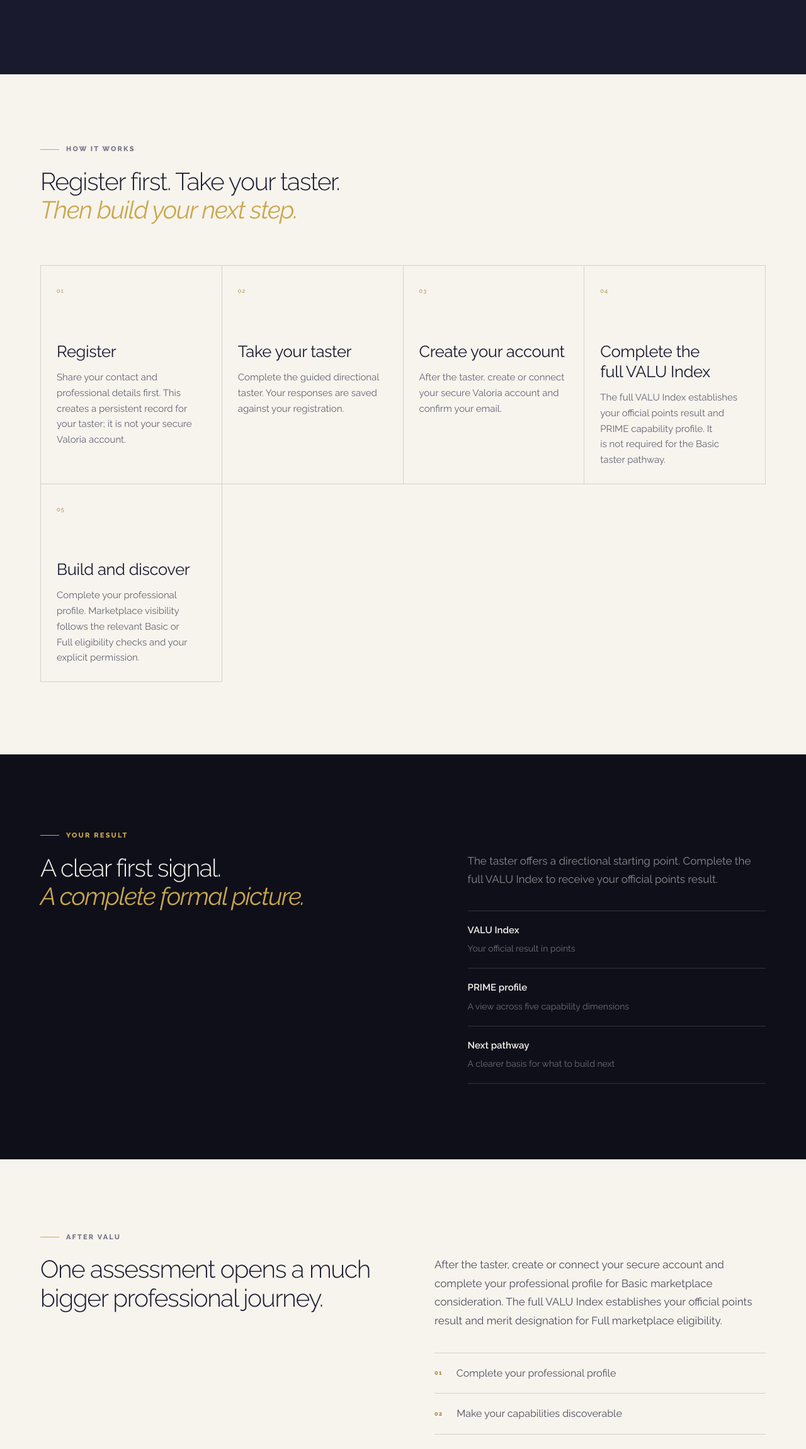
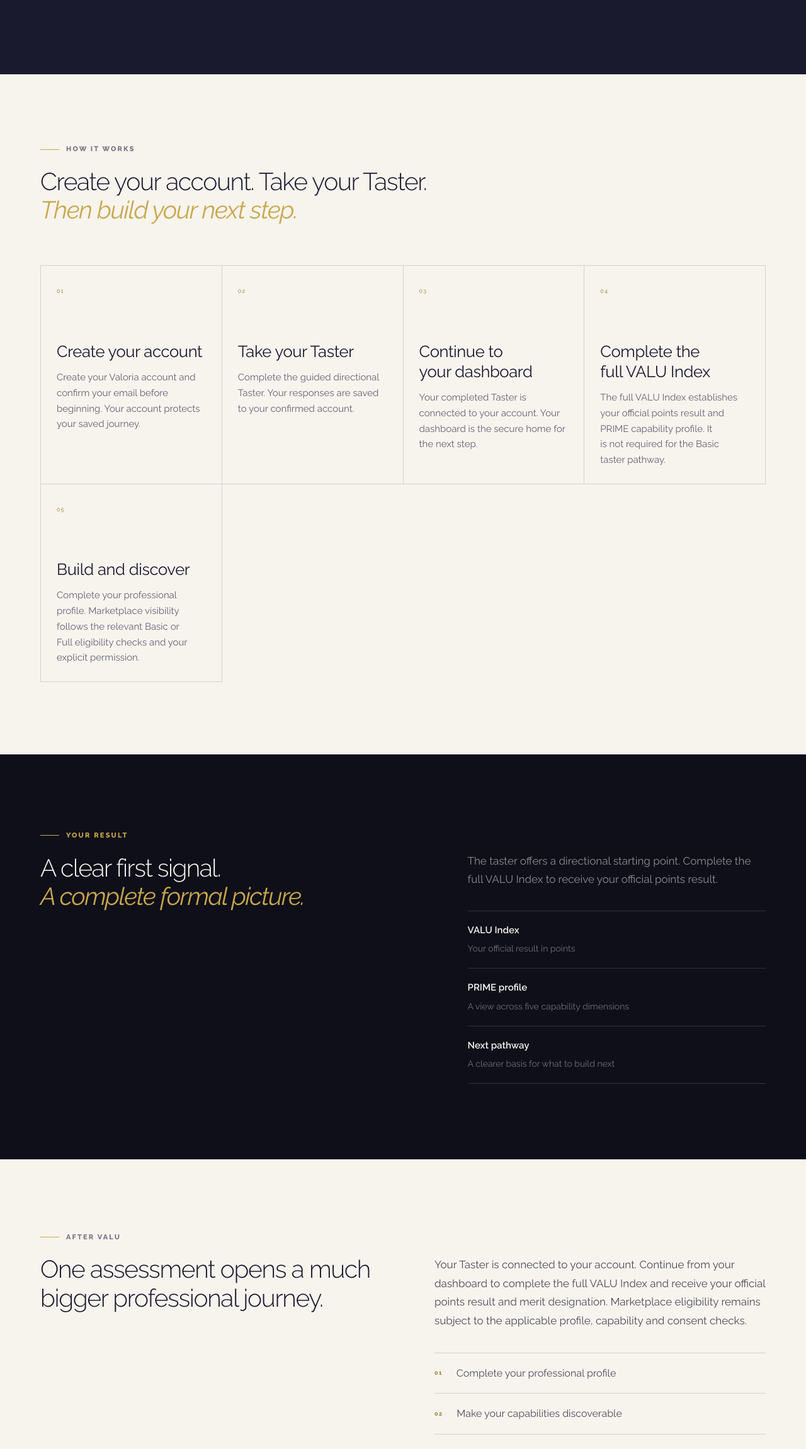
Before and after one commit to riverwayse-sudo/valoria-site, a Next.js app: page /valu/start in a window 1280 px wide. Shown: the part 2125-4426 px from the top of the page at 63% size. Built offline with nearby package versions, Linux system fonts and the light colour scheme; no server answers.

Commit message:
release(site): promote validated staging candidate

```diff
--- a/src/app/valu/start/page.jsx
+++ b/src/app/valu/start/page.jsx
@@ -1,7 +1,6 @@
 import Link from 'next/link'
 import Nav, { AssessmentStartLink } from '@/components/Nav'
 import Footer from '@/components/Footer'
-import { BRAND } from '@/lib/brand'
 
 export const metadata = {
   title: 'Start the VALU Index Taster — Valoria Institute',
@@ -18,17 +17,15 @@ const dimensions = [
 
 const faqs = [
   ['How does it work?', 'Start with the VALU Index Taster, then complete the full VALU Index. You will receive your official points result and PRIME profile.'],
-  ['Do I need an account first?', 'Register your contact and professional details before the taster so your progress has a persistent record. This is not your Valoria account. You create or connect your secure account after the taster, before continuing to the full VALU Index.'],
+  ['Do I need an account first?', 'Yes. Create your Valoria account and confirm your email before beginning the Taster. Your saved Taster then connects to your account, and you can continue to the separate full VALU Index from your dashboard.'],
   ['Who is it for?', 'It is designed for professionals across industries and markets—including leaders, speakers, facilitators, event organisers and organisations—who want credible insight, visibility and access to opportunity.'],
   ['Is it free?', 'Yes. The VALU Index Taster and full VALU Index are free to complete. The wider Valoria ecosystem connects insight to development, visibility and opportunity.'],
   ['Does the result define me?', 'No. The taster is directional, not an official score or permanent label. Your official points result is issued after you complete the full VALU Index.'],
-  ['What happens after I finish?', 'After the taster, create or connect your secure Valoria account. You can complete your professional profile for Basic marketplace consideration. The full VALU Index establishes your official points result and merit designation for Full marketplace eligibility. Public visibility also requires your permission.'],
+  ['What happens after I finish?', 'Your Taster is saved and connected to your confirmed Valoria account. Continue from your dashboard to complete the separate full VALU Index. Your official points result and merit designation are issued only after the full assessment. Public visibility also requires your permission.'],
   ['Can I pause part-way through?', 'Yes. Your progress is saved as you go, and you can return to your dashboard to continue without restarting.'],
 ]
 
 export default function ValuStartPage() {
-  const assessmentUrl = BRAND.assessmentUrl
-
   return <>
 
     <Nav />
@@ -41,7 +38,7 @@ export default function ValuStartPage() {
               <h1 style={{ maxWidth: "12.5ch", fontSize: "clamp(1.85rem, 3.1vw, 3.1rem)", lineHeight: 1.12, letterSpacing: "-0.045em", marginBlock: "0 1.1rem" }}>Your CV tells people what you’ve done.<br /><em>The VALU Index shows what you can become.</em></h1>
               <p className="vs-lede">A professional diagnostic built around PRIME to give you a clearer starting point for understanding your capability, direction and professional presence.</p>
               <div className="vs-actions">
-                <AssessmentStartLink href={assessmentUrl} className="vs-btn vs-primary">START THE VALU INDEX TASTER <b>→</b></AssessmentStartLink>
+                <AssessmentStartLink href="/valu/register/" className="vs-btn vs-primary">START THE VALU INDEX TASTER <b>→</b></AssessmentStartLink>
                 <a href="#how" className="vs-btn vs-secondary">SEE HOW IT WORKS <b>↓</b></a>
               </div>
               <div className="vs-proof"><span>A QUICK START</span><i>·</i><span>FREE</span><i>·</i><span>BUILT AROUND PRIME</span></div>
@@ -81,11 +78,11 @@ export default function ValuStartPage() {
       <section className="vs-light vs-journey">
         <div className="vs-shell">
           <div className="vs-kicker dark"><span /> HOW IT WORKS</div>
-          <h2>Register first. Take your taster.<br /><em>Then build your next step.</em></h2>
+          <h2>Create your account. Take your Taster.<br /><em>Then build your next step.</em></h2>
           <div className="vs-journey-grid">
-            <article><span>01</span><h3>Register</h3><p>Share your contact and professional details first. This creates a persistent record for your taster; it is not your secure Valoria account.</p></article>
-            <article><span>02</span><h3>Take your taster</h3><p>Complete the guided directional taster. Your responses are saved against your registration.</p></article>
-            <article><span>03</span><h3>Create your account</h3><p>After the taster, create or connect your secure Valoria account and confirm your email.</p></article>
+            <article><span>01</span><h3>Create your account</h3><p>Create your Valoria account and confirm your email before beginning. Your account protects your saved journey.</p></article>
+            <article><span>02</span><h3>Take your Taster</h3><p>Complete the guided directional Taster. Your responses are saved to your confirmed account.</p></article>
+            <article><span>03</span><h3>Continue to your dashboard</h3><p>Your completed Taster is connected to your account. Your dashboard is the secure home for the next step.</p></article>
             <article><span>04</span><h3>Complete the full VALU Index</h3><p>The full VALU Index establishes your official points result and PRIME capability profile. It is not required for the Basic taster pathway.</p></article>
             <article><span>05</span><h3>Build and discover</h3><p>Complete your professional profile. Marketplace visibility follows the relevant Basic or Full eligibility checks and your explicit permission.</p></article>
           </div>
@@ -105,7 +102,7 @@ export default function ValuStartPage() {
         <div className="vs-shell">
           <div className="vs-next-grid">
             <div><div className="vs-kicker dark"><span /> AFTER VALU</div><h2>One assessment opens a much bigger professional journey.</h2></div>
-            <div className="vs-copy"><p>After the taster, create or connect your secure account and complete your professional profile for Basic marketplace consideration. The full VALU Index establishes your official points result and merit designation for Full marketplace eligibility.</p><div className="vs-next-list"><div><b>01</b><span>Complete your professional profile</span></div><div><b>02</b><span>Make your capabilities discoverable</span></div><div><b>03</b><span>Explore deeper assessment and development pathways</span></div></div></div>
+            <div className="vs-copy"><p>Your Taster is connected to your account. Continue from your dashboard to complete the full VALU Index and receive your official points result and merit designation. Marketplace eligibility remains subject to the applicable profile, capability and consent checks.</p><div className="vs-next-list"><div><b>01</b><span>Complete your professional profile</span></div><div><b>02</b><span>Make your capabilities discoverable</span></div><div><b>03</b><span>Explore deeper assessment and development pathways</span></div></div></div>
           </div>
         </div>
       </section>
@@ -118,7 +115,7 @@ export default function ValuStartPage() {
       </section>
 
       <section className="vs-final">
-        <div className="vs-shell"><div className="vs-kicker"><span /> WORTH. BUILT.</div><h2>Your capability deserves<br /><em>more than a CV.</em></h2><p>Start with the VALU Index Taster, then continue to the full VALU Index when you are ready.</p><AssessmentStartLink href={assessmentUrl} className="vs-btn vs-primary">START THE VALU INDEX TASTER <b>→</b></AssessmentStartLink><p className="vs-back">Already completed a taster? <Link href="/professional-signup/recover">Recover your saved taster</Link>.</p><Link href="/valu" className="vs-back">Learn more about VALU →</Link></div>
+        <div className="vs-shell"><div className="vs-kicker"><span /> WORTH. BUILT.</div><h2>Your capability deserves<br /><em>more than a CV.</em></h2><p>Start with the VALU Index Taster, then continue to the full VALU Index when you are ready.</p><AssessmentStartLink href="/valu/register/" className="vs-btn vs-primary">START THE VALU INDEX TASTER <b>→</b></AssessmentStartLink><p className="vs-back">Already completed a taster? <Link href="/professional-signup/recover">Recover your saved taster</Link>.</p><Link href="/valu" className="vs-back">Learn more about VALU →</Link></div>
       </section>
     </main>
     <Footer />
```
